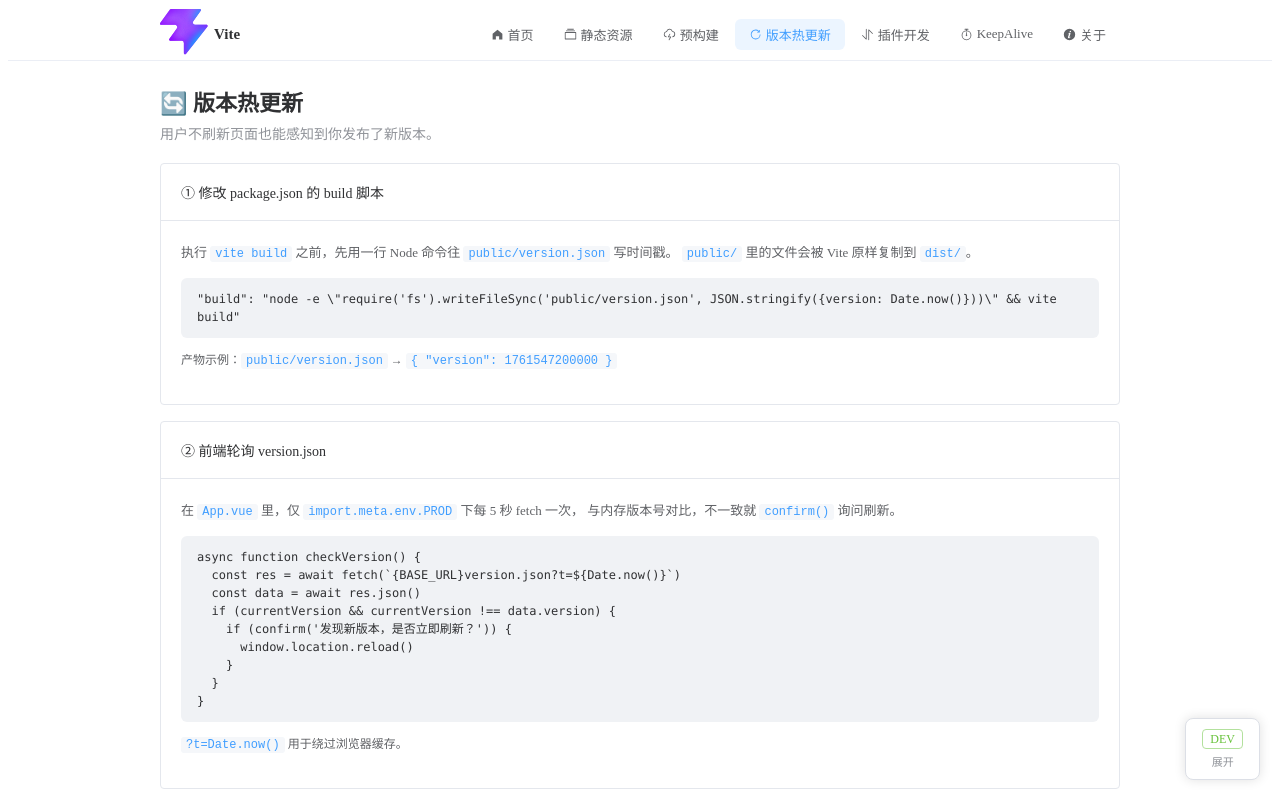
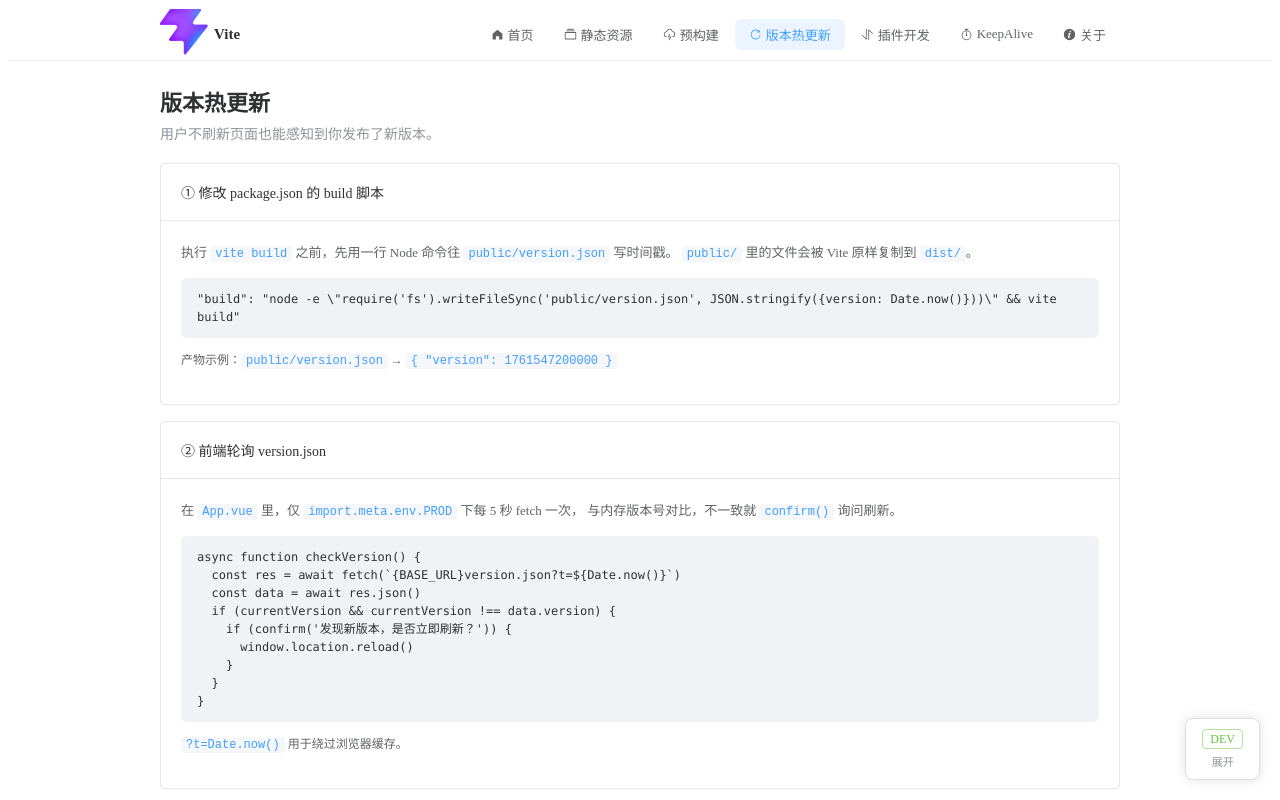
Before and after one commit to Kenzhong2022/vite-project, a Vue app: page /version-check in a window 1280 px wide. Shown: the top 800 px of the page. Built offline with nearby package versions, Linux system fonts and the light colour scheme.

Commit message:
修复完成，部署成功

```diff
--- a/src/views/VersionCheck.vue
+++ b/src/views/VersionCheck.vue
@@ -39,7 +39,7 @@ onUnmounted(() => {
 
 <template>
   <div class="page">
-    <h1 class="page-title">🔄 版本热更新</h1>
+    <h1 class="page-title">版本热更新</h1>
     <p class="page-desc">用户不刷新页面也能感知到你发布了新版本。</p>
 
     <el-card class="page-card" shadow="never">
```
